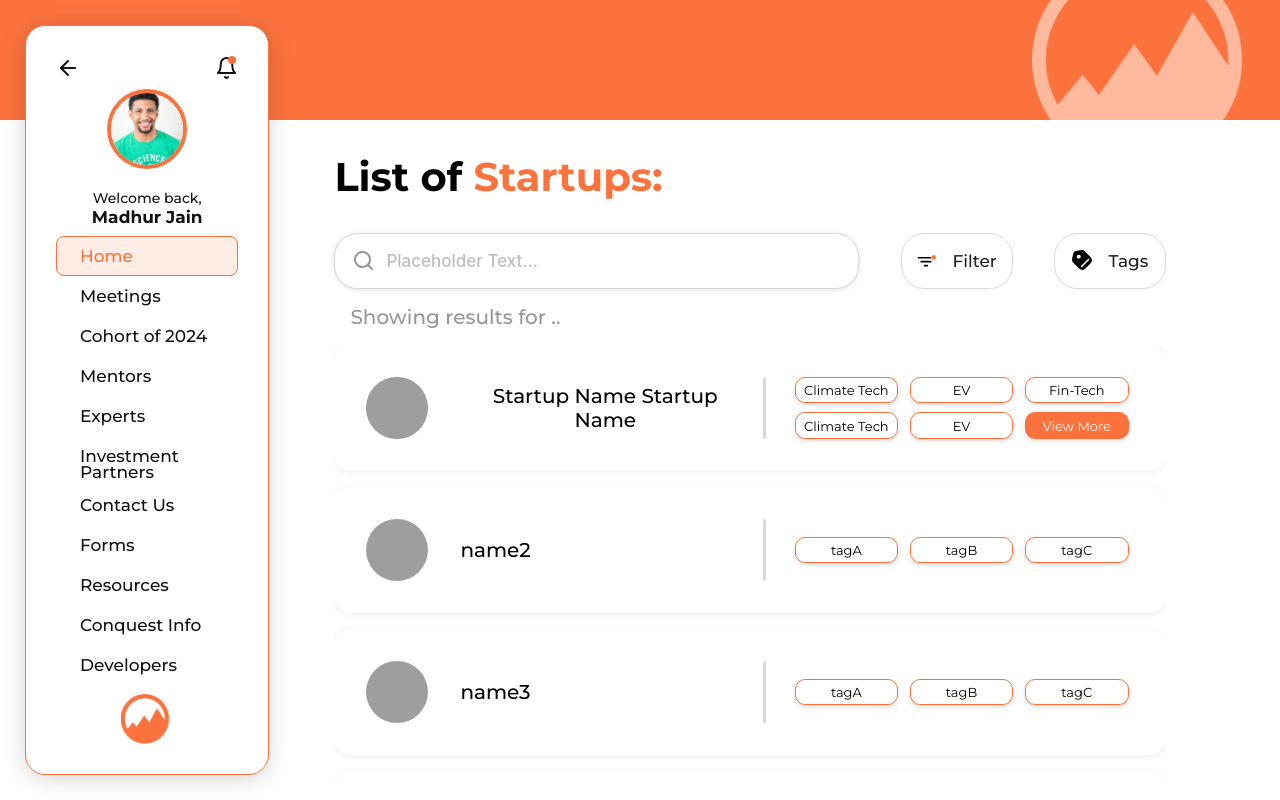
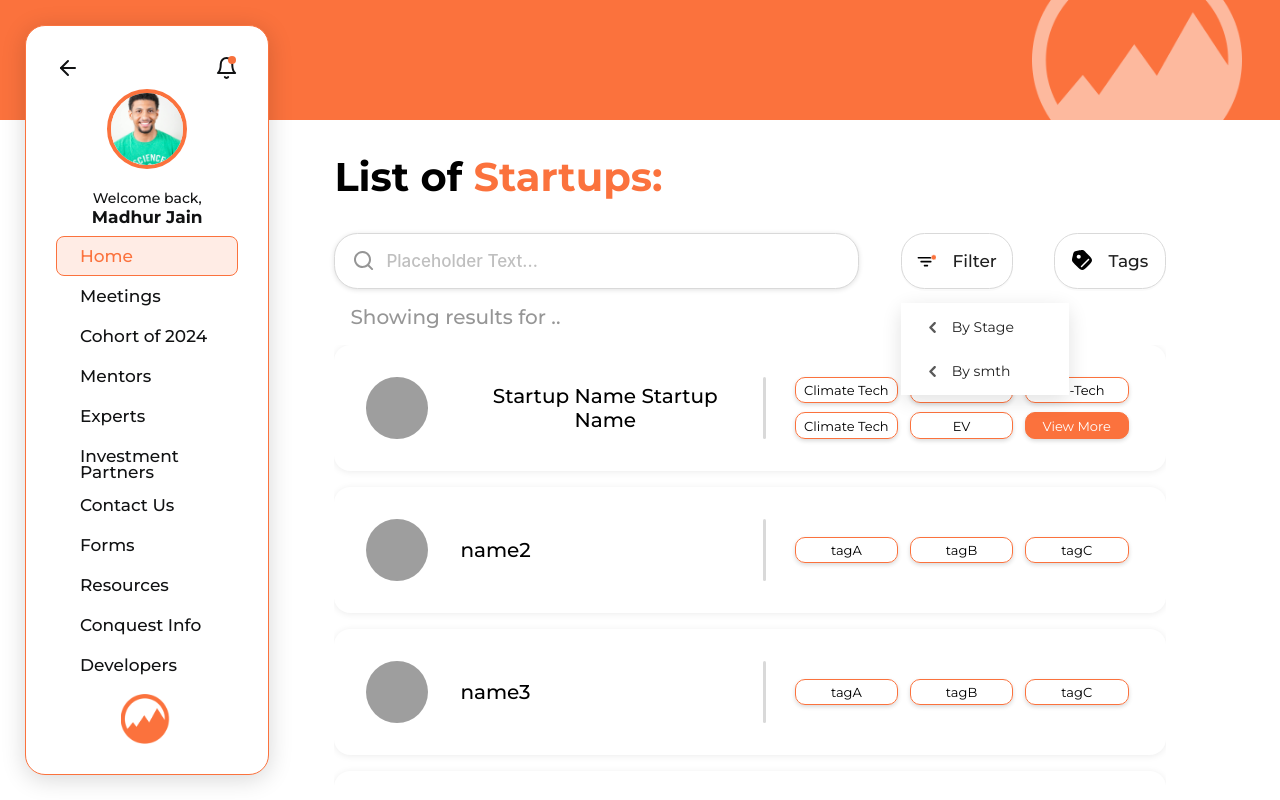
Before and after one commit to dvm-bitspilani/cel-conquest-2024, a React (Vite) app: page /dashboard/startups in a window 1280 px wide. Both pictures are taken after a click on the button "Filter". Built offline with nearby package versions, Linux system fonts and the light colour scheme; grey boxes are pictures that could not be loaded.

Commit message:
feat: add button menu

```diff
--- a/src/components/Startups/FilterBtn/FilterBtn.jsx
+++ b/src/components/Startups/FilterBtn/FilterBtn.jsx
@@ -1,5 +1,5 @@
-import React from "react";
-import { Button } from "antd";
+import React, { useState } from "react";
+import { Button, Menu, Dropdown } from "antd";
 import * as styles from "./FilterBtn.module.scss";
 
 const FilterSVG = () => {
@@ -20,10 +20,154 @@ const FilterSVG = () => {
   );
 };
 
-export default function FilterBtn() {
+const MenuSVG = () => {
   return (
-    <div className={styles.filter}>
-      <Button icon={<FilterSVG />}>Filter</Button>
-    </div>
+    <svg
+      width="7"
+      height="12"
+      viewBox="0 0 7 12"
+      fill="none"
+      xmlns="http://www.w3.org/2000/svg"
+      style={{ marginRight: "1rem" }}
+    >
+      <path
+        fillRule="evenodd"
+        clipRule="evenodd"
+        d="M0.568189 7.27729C0.352111 7.06095 0.230742 6.76768 0.230742 6.46191C0.230742 6.15614 0.352111 5.86287 0.568189 5.64652L4.91896 1.29421C5.13541 1.07786 5.42895 0.956352 5.735 0.956425C6.04104 0.956496 6.33453 1.07814 6.55088 1.2946C6.76724 1.51106 6.88874 1.80459 6.88867 2.11064C6.8886 2.41669 6.76695 2.71017 6.5505 2.92652L3.01511 6.46191L6.5505 9.99729C6.76078 10.2148 6.87722 10.5062 6.87474 10.8088C6.87225 11.1113 6.75104 11.4008 6.53721 11.6148C6.32338 11.8288 6.03403 11.9503 5.7315 11.9531C5.42896 11.9558 5.13744 11.8397 4.91973 11.6296L0.567419 7.27806L0.568189 7.27729Z"
+        fill="#5A5A5A"
+      />
+    </svg>
+  );
+};
+
+const items = [
+  {
+    key: "1",
+    icon: <MenuSVG />,
+    label: "By Stage",
+    children: [
+      {
+        key: "11",
+        label: "Pre-Seed Stage",
+      },
+      {
+        key: "12",
+        label: "Seed Stage",
+      },
+      {
+        key: "13",
+        label: "Early Stage",
+      },
+      {
+        key: "14",
+        label: "Growth Stage",
+      },
+      {
+        key: "15",
+        label: "Expansion Stage",
+      },
+    ],
+  },
+  {
+    key: "2",
+    icon: <MenuSVG />,
+    label: "By smth",
+    children: [
+      {
+        key: "21",
+        label: "Pre-Seed Stage",
+      },
+      {
+        key: "22",
+        label: "Seed Stage",
+      },
+      {
+        key: "23",
+        label: "Early Stage",
+      },
+      {
+        key: "24",
+        label: "Growth Stage",
+      },
+      {
+        key: "25",
+        label: "Expansion Stage",
+      },
+    ],
+  },
+];
+
+const getLevelKeys = (items1) => {
+  const key = {};
+  const func = (items2, level = 1) => {
+    items2.forEach((item) => {
+      if (item.key) {
+        key[item.key] = level;
+      }
+      if (item.children) {
+        func(item.children, level + 1);
+      }
+    });
+  };
+  func(items1);
+  return key;
+};
+const levelKeys = getLevelKeys(items);
+
+export default function FilterBtn({ onClick, isFilterBtnActive }) {
+  const [stateOpenKeys, setStateOpenKeys] = useState([]);
+  const onOpenChange = (openKeys) => {
+    const currentOpenKey = openKeys.find(
+      (key) => stateOpenKeys.indexOf(key) === -1
+    );
+    if (currentOpenKey !== undefined) {
+      const repeatIndex = openKeys
+        .filter((key) => key !== currentOpenKey)
+        .findIndex((key) => levelKeys[key] === levelKeys[currentOpenKey]);
+      setStateOpenKeys(
+        openKeys
+          .filter((_, index) => index !== repeatIndex)
+          .filter((key) => levelKeys[key] <= levelKeys[currentOpenKey])
+      );
+    } else {
+      setStateOpenKeys(openKeys);
+    }
+  };
+  return (
+    <>
+      <div className={styles.filter}>
+        <Button onClick={onClick} icon={<FilterSVG />}>
+          Filter
+        </Button>
+        <div
+          className={styles.filterMenu}
+          style={{ display: isFilterBtnActive ? "" : "none" }}
+        >
+          <Menu
+            mode="inline"
+            items={items}
+            openKeys={stateOpenKeys}
+            onOpenChange={onOpenChange}
+            expandIcon={null}
+            className={styles.menu}
+          >
+            {items.map((item) => (
+              <Menu.SubMenu key={item.key} title={item.label} icon={item.icon}>
+                {item.children.map((child) => (
+                  <Menu.Item
+                    key={child.key}
+                    className={
+                      stateOpenKeys === child.key ? styles.activeMenuItem : ""
+                    }
+                  >
+                    {child.label}
+                  </Menu.Item>
+                ))}
+              </Menu.SubMenu>
+            ))}
+          </Menu>
+        </div>
+      </div>
+    </>
   );
 }
--- a/src/components/Startups/FilterBtn/FilterBtn.module.scss
+++ b/src/components/Startups/FilterBtn/FilterBtn.module.scss
@@ -1,5 +1,6 @@
 .filter {
   width: 20%;
+  position: relative;
   button {
     height: 100%;
     display: flex;
@@ -12,3 +13,16 @@
     font-weight: 500;
   }
 }
+.filterMenu {
+  position: absolute;
+  top: 125%;
+  width: 150%;
+  box-shadow: 0px 4.97px 19.89px 0px #0000001f;
+  border-radius: 10px;
+}
+
+.menu {
+  .ant-menu-item-selected {
+    background-color: #ffece5;
+  }
+}
--- a/src/components/Startups/TagsBtn/TagsBtn.jsx
+++ b/src/components/Startups/TagsBtn/TagsBtn.jsx
@@ -1,5 +1,5 @@
-import React from "react";
-import { Button } from "antd";
+import React, { Children } from "react";
+import { Button, Menu } from "antd";
 import * as styles from "./TagsBtn.module.scss";
 
 const TagsSVG = () => {
@@ -21,10 +21,66 @@ const TagsSVG = () => {
   );
 };
 
-export default function TagsBtn() {
+const MenuSVG = () => {
+  return (
+    <svg
+      width="7"
+      height="12"
+      viewBox="0 0 7 12"
+      fill="none"
+      xmlns="http://www.w3.org/2000/svg"
+      style={{ marginRight: "1rem" }}
+    >
+      <path
+        fillRule="evenodd"
+        clipRule="evenodd"
+        d="M0.568189 7.27729C0.352111 7.06095 0.230742 6.76768 0.230742 6.46191C0.230742 6.15614 0.352111 5.86287 0.568189 5.64652L4.91896 1.29421C5.13541 1.07786 5.42895 0.956352 5.735 0.956425C6.04104 0.956496 6.33453 1.07814 6.55088 1.2946C6.76724 1.51106 6.88874 1.80459 6.88867 2.11064C6.8886 2.41669 6.76695 2.71017 6.5505 2.92652L3.01511 6.46191L6.5505 9.99729C6.76078 10.2148 6.87722 10.5062 6.87474 10.8088C6.87225 11.1113 6.75104 11.4008 6.53721 11.6148C6.32338 11.8288 6.03403 11.9503 5.7315 11.9531C5.42896 11.9558 5.13744 11.8397 4.91973 11.6296L0.567419 7.27806L0.568189 7.27729Z"
+        fill="#5A5A5A"
+      />
+    </svg>
+  );
+};
+
+const TagsData = [
+  "tag1",
+  "tag7",
+  "tag6",
+  "tag5",
+  "tag4",
+  "tag3",
+  "tag2",
+  "tag8",
+  "tag1",
+  "tag7",
+  "tag6",
+  "tag5",
+  "tag4",
+  "tag3",
+  "tag2",
+  "tag8",
+];
+
+export default function TagsBtn({ onClick, isTagsBtnActive }) {
   return (
     <div className={styles.tags}>
-      <Button icon={<TagsSVG />}>Tags</Button>
+      <Button onClick={onClick} icon={<TagsSVG />}>
+        Tags
+      </Button>
+      {isTagsBtnActive && (
+        <div className={styles.tagsMenu}>
+          <h2>
+            <MenuSVG />
+            Industries
+          </h2>
+          <div className={styles.tagsContainer}>
+            {TagsData.map((tag, index) => (
+              <div key={index} className={styles.tag}>
+                <p>{tag}</p>
+              </div>
+            ))}
+          </div>
+        </div>
+      )}
     </div>
   );
 }
--- a/src/components/Startups/TagsBtn/TagsBtn.module.scss
+++ b/src/components/Startups/TagsBtn/TagsBtn.module.scss
@@ -1,4 +1,27 @@
+@mixin scrollHeight($scrollMargin) {
+  margin-top: $scrollMargin;
+  margin-bottom: $scrollMargin;
+}
+
+@mixin scrollbarStyles() {
+  &::-webkit-scrollbar {
+    width: 4px;
+  }
+
+  &::-webkit-scrollbar-thumb {
+    background: #fb723d;
+    border-radius: calc(8px / 2);
+  }
+
+  &::-webkit-scrollbar-track {
+    border-radius: calc(8px / 2);
+    background-color: #fff;
+    @include scrollHeight(0.5rem);
+  }
+}
+
 .tags {
+  position: relative;
   width: 20%;
   button {
     height: 100%;
@@ -12,3 +35,49 @@
     font-weight: 500;
   }
 }
+
+.tagsMenu {
+  position: absolute;
+  background-color: #fff;
+  top: 125%;
+  border-radius: 7.69px;
+  width: 200%;
+  box-shadow: 0px 3.82px 15.3px 0px #0000001f;
+  left: -100%;
+  //   padding: 1rem;
+
+  h2 {
+    display: flex;
+    flex-direction: row;
+    align-items: center;
+    color: #5a5a5a;
+    font-weight: 700;
+    font-size: 17px;
+  }
+  .tagsContainer {
+    display: flex;
+    flex-direction: row;
+    flex-wrap: wrap;
+    row-gap: 1rem;
+    overflow-y: scroll;
+    max-height: 19vh;
+
+    @include scrollbarStyles();
+
+    .tag {
+      margin: auto;
+      width: 40%;
+      height: 28px;
+      border-radius: 10px;
+      box-shadow: 0px 2px 4px 0px #00000026;
+      border: 1px solid #fb723d;
+      display: flex;
+      justify-content: center;
+      align-items: center;
+      p {
+        text-align: center;
+        font-size: 13px;
+      }
+    }
+  }
+}
--- a/src/routes/Dashboard/Startups/Startups.jsx
+++ b/src/routes/Dashboard/Startups/Startups.jsx
@@ -1,4 +1,4 @@
-import React, { useState } from "react";
+import React, { useEffect, useState } from "react";
 import { Input, Button } from "antd";
 import * as styles from "./Startups.module.scss";
 import StartupCard from "../../../components/Startups/StartupCard/StartupCard";
@@ -40,6 +40,16 @@ const exampleData = [
 
 const Startups = () => {
   const [value, setValue] = useState("");
+  const [isFilterBtnActive, setIsFilterBtnActive] = useState(false);
+  const [isTagsBtnActive, setIsTagsBtnActive] = useState(false);
+
+  const handleClickTags = () => {
+    setIsTagsBtnActive((e) => !e);
+  };
+  const handleClickFilter = () => {
+    setIsFilterBtnActive((e) => !e);
+  };
+
   return (
     <div className={styles.startups}>
       <div className={styles.heading}>
@@ -70,8 +80,11 @@ const Startups = () => {
             }
           ></Input>
         </div>
-        <FilterBtn />
-        <TagsBtn />
+        <FilterBtn
+          onClick={handleClickFilter}
+          isFilterBtnActive={isFilterBtnActive}
+        />
+        <TagsBtn onClick={handleClickTags} isTagsBtnActive={isTagsBtnActive} />
       </div>
       <h2>Showing results for {value ? value : ".."}</h2>
       <div className={styles.startupList}>
--- a/src/routes/Dashboard/Startups/Startups.module.scss
+++ b/src/routes/Dashboard/Startups/Startups.module.scss
@@ -46,21 +46,6 @@
         font-size: 17px;
       }
     }
-    .filter,
-    .tags {
-      width: 20%;
-      button {
-        height: 100%;
-        display: flex;
-        justify-content: center;
-        align-items: center;
-        border-radius: 23.5px;
-        gap: 1rem;
-        width: 100%;
-        font-size: 17px;
-        font-weight: 500;
-      }
-    }
   }
   h2 {
     font-weight: 500;
```
